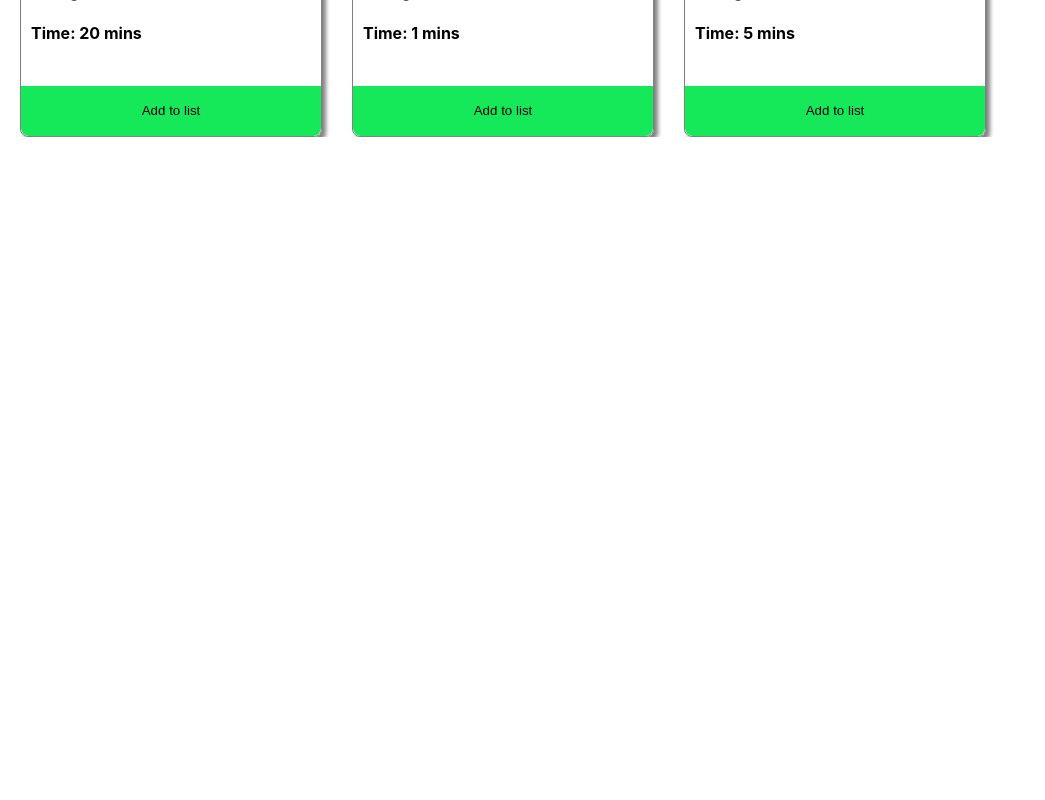
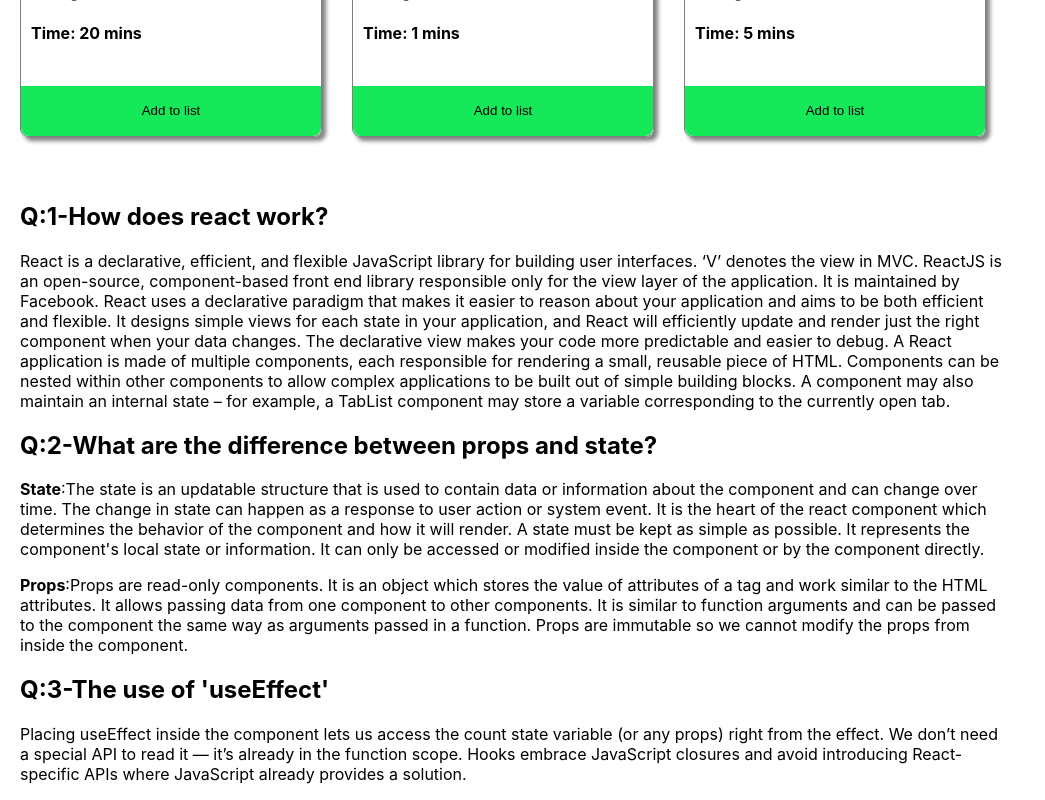
Before and after one commit to sartajdev007/super-active-react, a React (Create React App) app: page / in a window 1280 px wide. Shown: the part 1258-2058 px from the top of the page, without its empty margins (0-1045 px from the left). Before the commit the page ends 1395 px from the top, so only its background shows below. Built offline with nearby package versions, Linux system fonts and the light colour scheme.

Commit message:
blog section added

```diff
--- a/src/Components/Body/Body.css
+++ b/src/Components/Body/Body.css
@@ -28,3 +28,14 @@
 .title-text {
     color: rgb(182, 25, 196);
 }
+
+@media only screen and (max-width: 600px) {
+    .cards-container {
+        grid-template-columns: repeat(1, 1fr);
+    }
+
+    .body-container {
+        display: flex;
+        flex-direction: column;
+    }
+}
--- a/src/Components/Body/Body.js
+++ b/src/Components/Body/Body.js
@@ -41,6 +41,31 @@
             <div className='details-container'>
                 <Details details={details}></Details>
             </div>
+            <div className='blog-container'>
+                <div>
+                    <h2>Q:1-How does react work?</h2>
+                    <p>
+                        React is a declarative, efficient, and flexible JavaScript library for building user interfaces. ‘V’ denotes the view in MVC. ReactJS is an open-source, component-based front end library responsible only for the view layer of the application. It is maintained by Facebook.
+                        React uses a declarative paradigm that makes it easier to reason about your application and aims to be both efficient and flexible. It designs simple views for each state in your application, and React will efficiently update and render just the right component when your data changes. The declarative view makes your code more predictable and easier to debug.
+                        A React application is made of multiple components, each responsible for rendering a small, reusable piece of HTML. Components can be nested within other components to allow complex applications to be built out of simple building blocks. A component may also maintain an internal state – for example, a TabList component may store a variable corresponding to the currently open tab.
+                    </p>
+                </div>
+                <div>
+                    <h2>Q:2-What are the difference between props and state?</h2>
+                    <p>
+                        <strong>State</strong>:The state is an updatable structure that is used to contain data or information about the component and can change over time. The change in state can happen as a response to user action or system event. It is the heart of the react component which determines the behavior of the component and how it will render. A state must be kept as simple as possible. It represents the component's local state or information. It can only be accessed or modified inside the component or by the component directly.
+                    </p>
+                    <p>
+                        <strong>Props</strong>:Props are read-only components. It is an object which stores the value of attributes of a tag and work similar to the HTML attributes. It allows passing data from one component to other components. It is similar to function arguments and can be passed to the component the same way as arguments passed in a function. Props are immutable so we cannot modify the props from inside the component.
+                    </p>
+                </div>
+                <div>
+                    <h2>Q:3-The use of 'useEffect'</h2>
+                    <p>
+                        Placing useEffect inside the component lets us access the count state variable (or any props) right from the effect. We don’t need a special API to read it — it’s already in the function scope. Hooks embrace JavaScript closures and avoid introducing React-specific APIs where JavaScript already provides a solution.
+                    </p>
+                </div>
+            </div>
         </div >
     );
 };
--- a/src/Components/Details/Details.js
+++ b/src/Components/Details/Details.js
@@ -1,9 +1,10 @@
-import React, { useState } from 'react';
+import React, { useEffect, useLayoutEffect, useState } from 'react';
 import './Details.css'
 import userImg from '../../images/user.png'
 
 const Details = ({ details }) => {
     const [timeBreak, setTimeBreak] = useState(0);
+
 
 
     let totalTime = 0;
```
